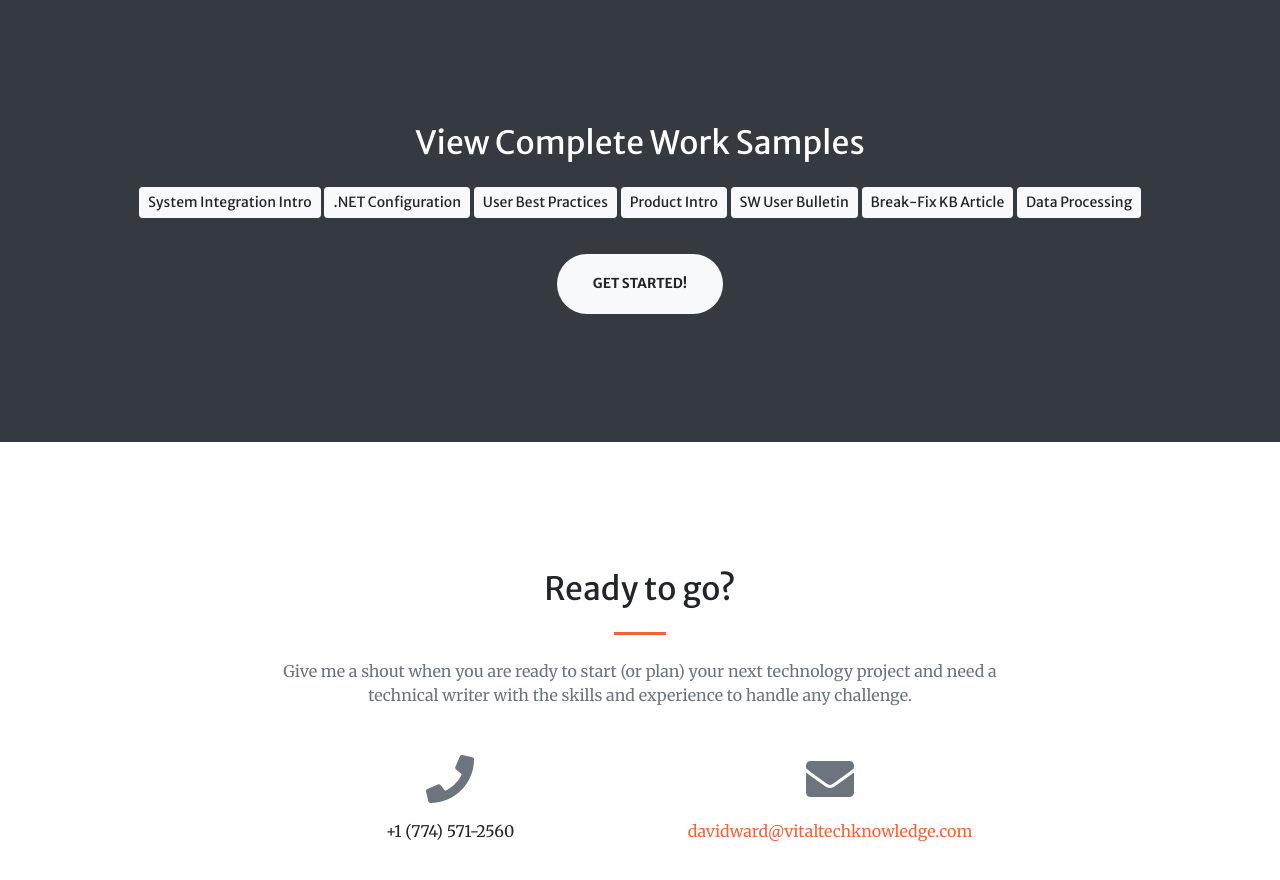
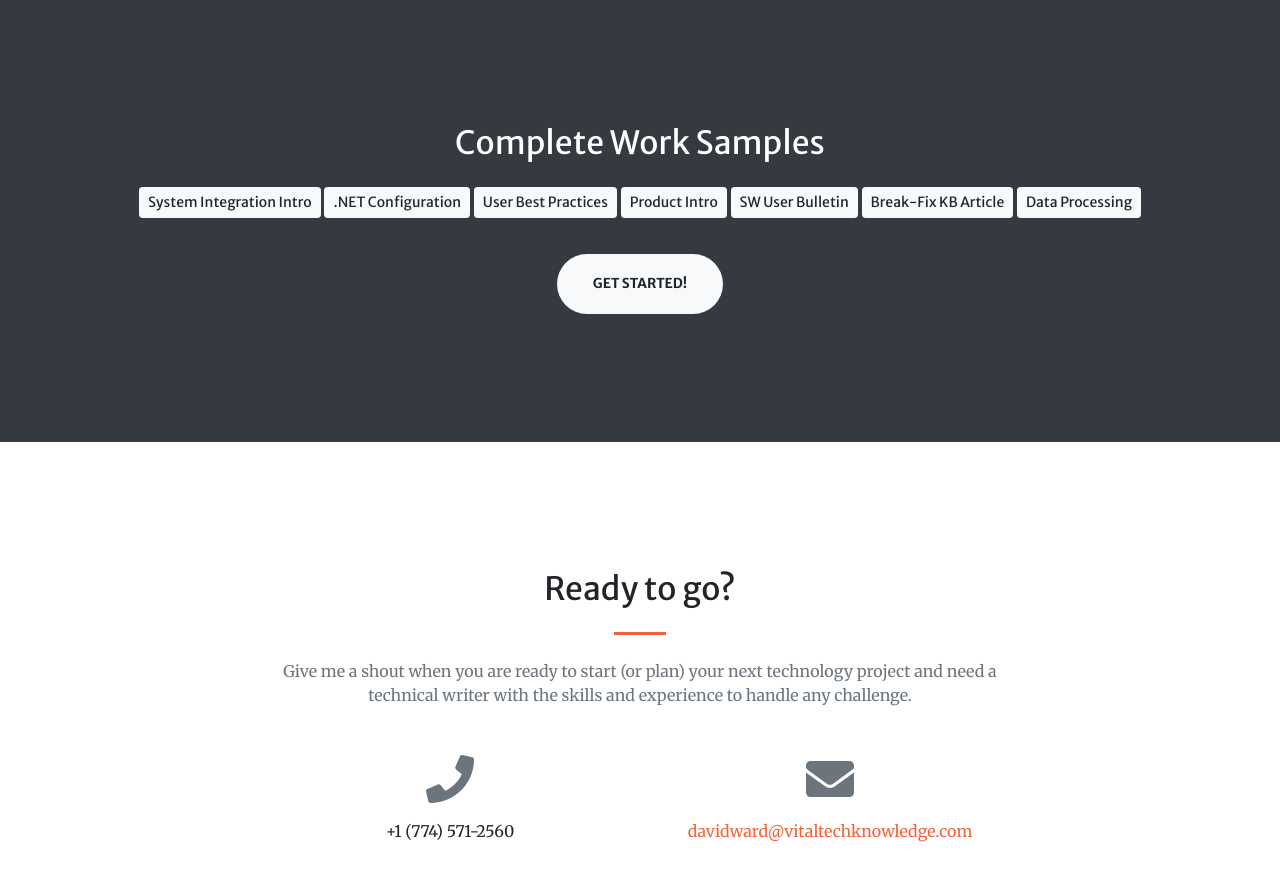
Before and after one commit to David4848/david4848.github.io, a plain HTML site: page index.html in a window 1280 px wide. Shown: the part 2580-3460 px from the top of the page. Drawn offline with nearby package versions, Linux system fonts and the light colour scheme.

Commit message:
Update index.html
Minor section title change - Complete Work Samples

```diff
--- a/index.html
+++ b/index.html
@@ -169,7 +169,7 @@
         <!-- Call to action section-->
         <section class="page-section bg-dark text-white" id="action">
             <div class="container text-center">
-                <h2 class="mb-4">View Complete Work Samples</h2>
+                <h2 class="mb-4">Complete Work Samples</h2>
                 <a class="btn btn-light btn-sm" href="assets/System_Integration_Intro.pdf" target="_blank">System Integration Intro</a>
                 <a class="btn btn-light btn-sm" href="assets/NET_Configuration.pdf" target="_blank">.NET Configuration</a>
                 <a class="btn btn-light btn-sm" href="assets/User_Best_Practices.pdf" target="_blank">User Best Practices</a>
```
